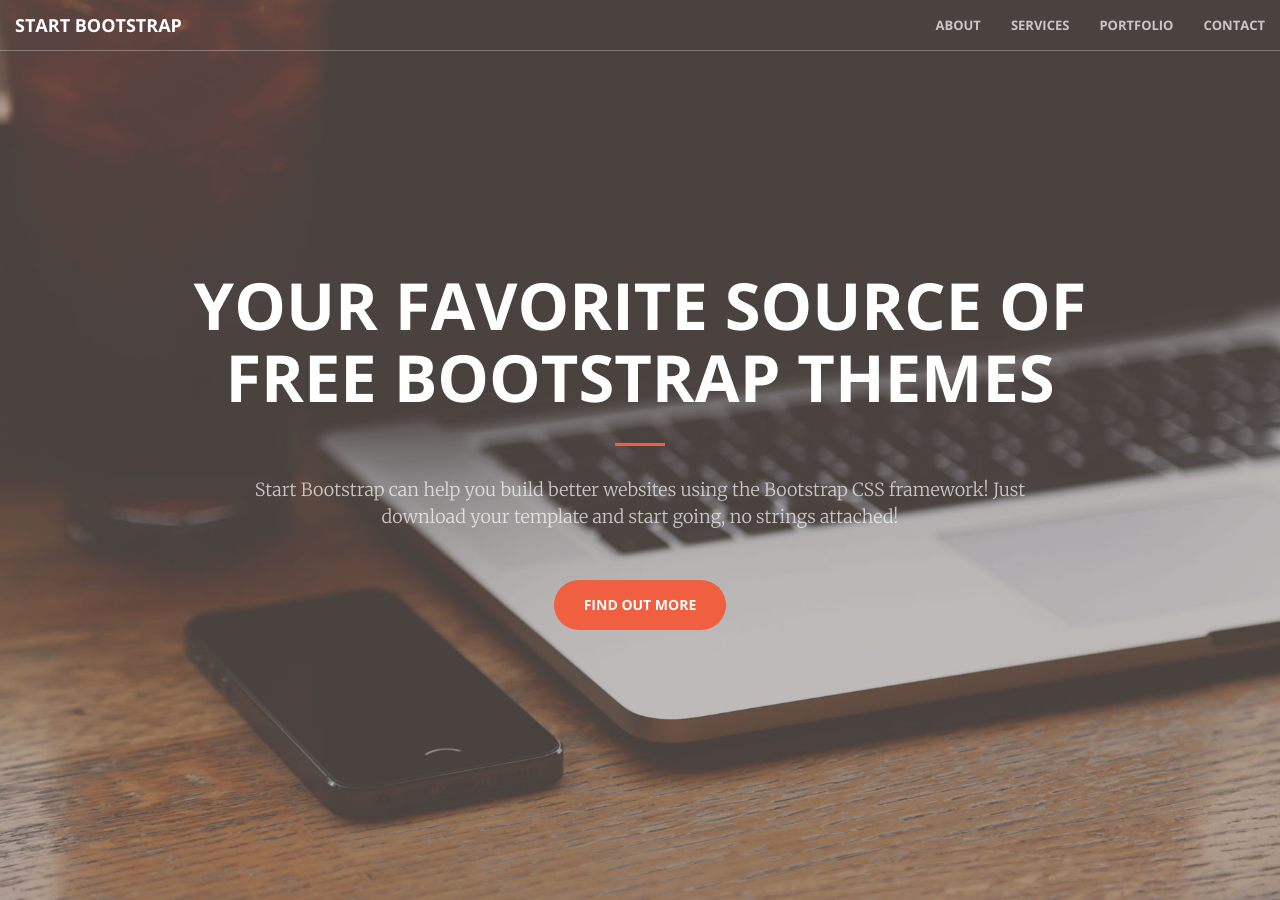
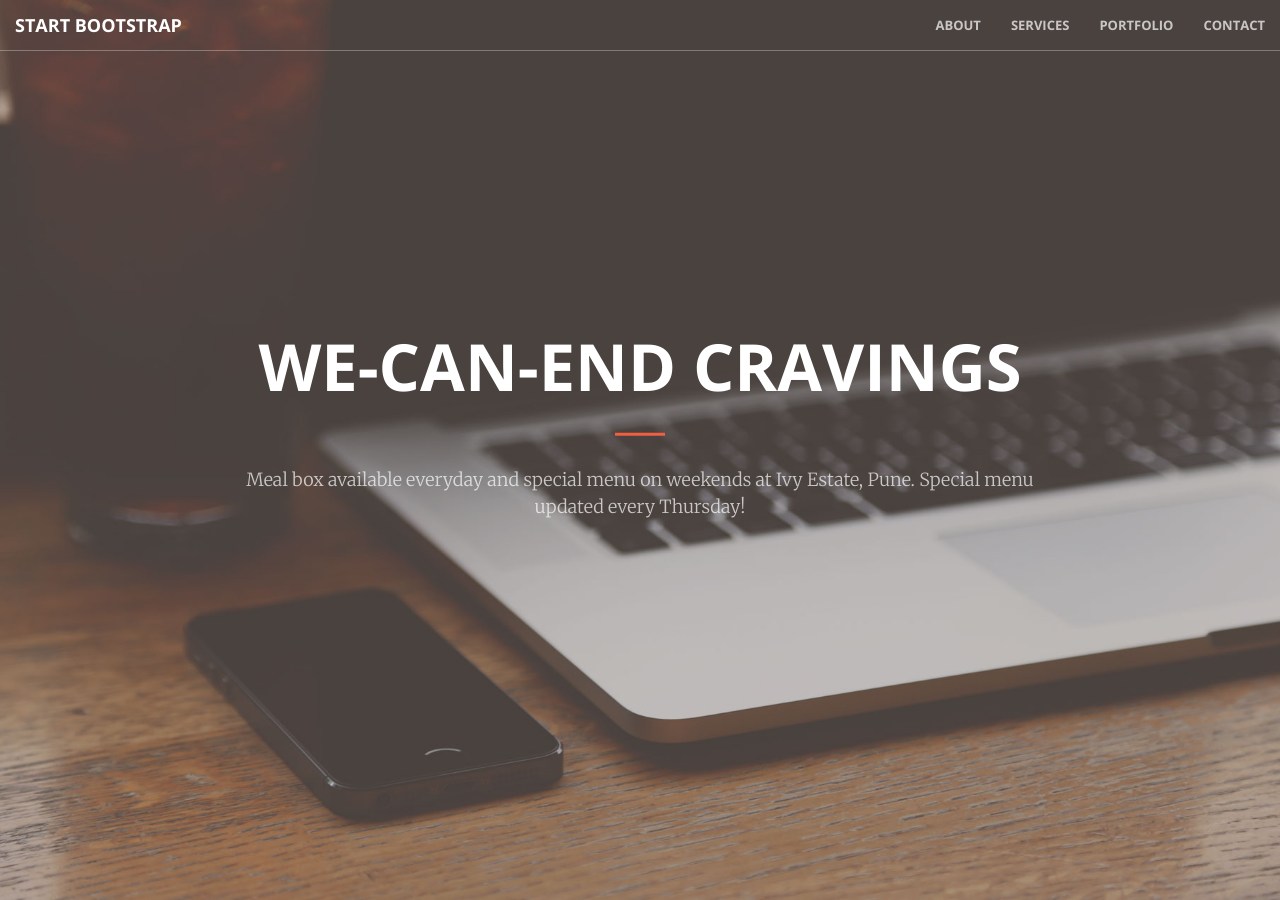
Before and after one commit to wecanendcraving/wecanendcraving.github.io, a Jekyll site: the page built from index.html, in a window 1280 px wide and 900 px high. Built offline with Jekyll 4.4.1, drawn with Linux system fonts in a browser that asks for light colours.

Commit message:
Update header.html

```diff
--- a/_includes/header.html
+++ b/_includes/header.html
@@ -1,10 +1,10 @@
 <header>
     <div class="header-content">
         <div class="header-content-inner">
-            <h1>Your Favorite Source of Free Bootstrap Themes</h1>
+            <h1>WE-can-end Cravings</h1>
             <hr>
-            <p>Start Bootstrap can help you build better websites using the Bootstrap CSS framework! Just download your template and start going, no strings attached!</p>
-            <a href="#about" class="btn btn-primary btn-xl page-scroll">Find Out More</a>
+            <p> Meal box available everyday and special menu on weekends at Ivy Estate, Pune. Special menu updated every Thursday!</p>
+            <!--<a href="#about" class="btn btn-primary btn-xl page-scroll">Find Out More</a>-->
         </div>
     </div>
 </header>
```
